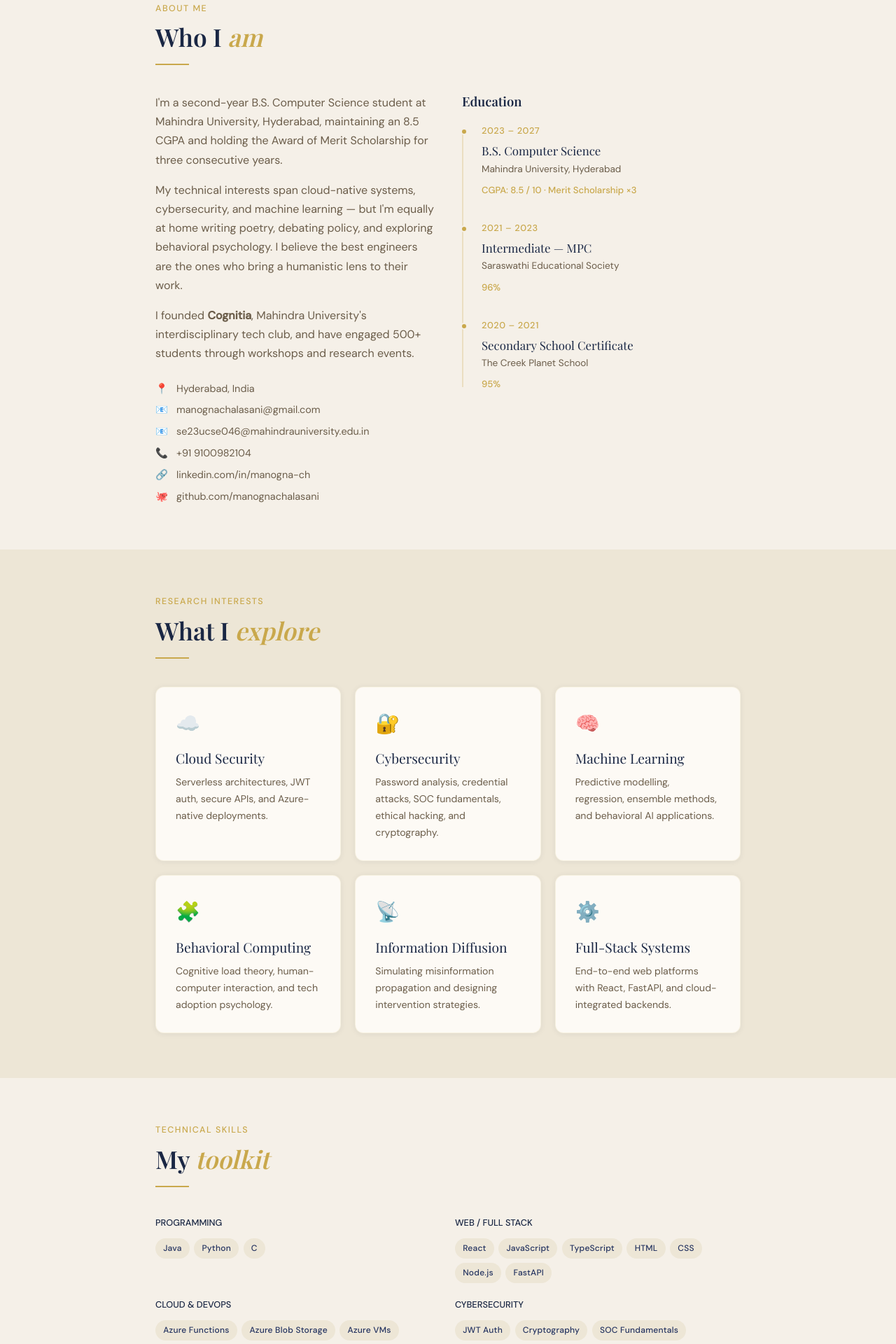
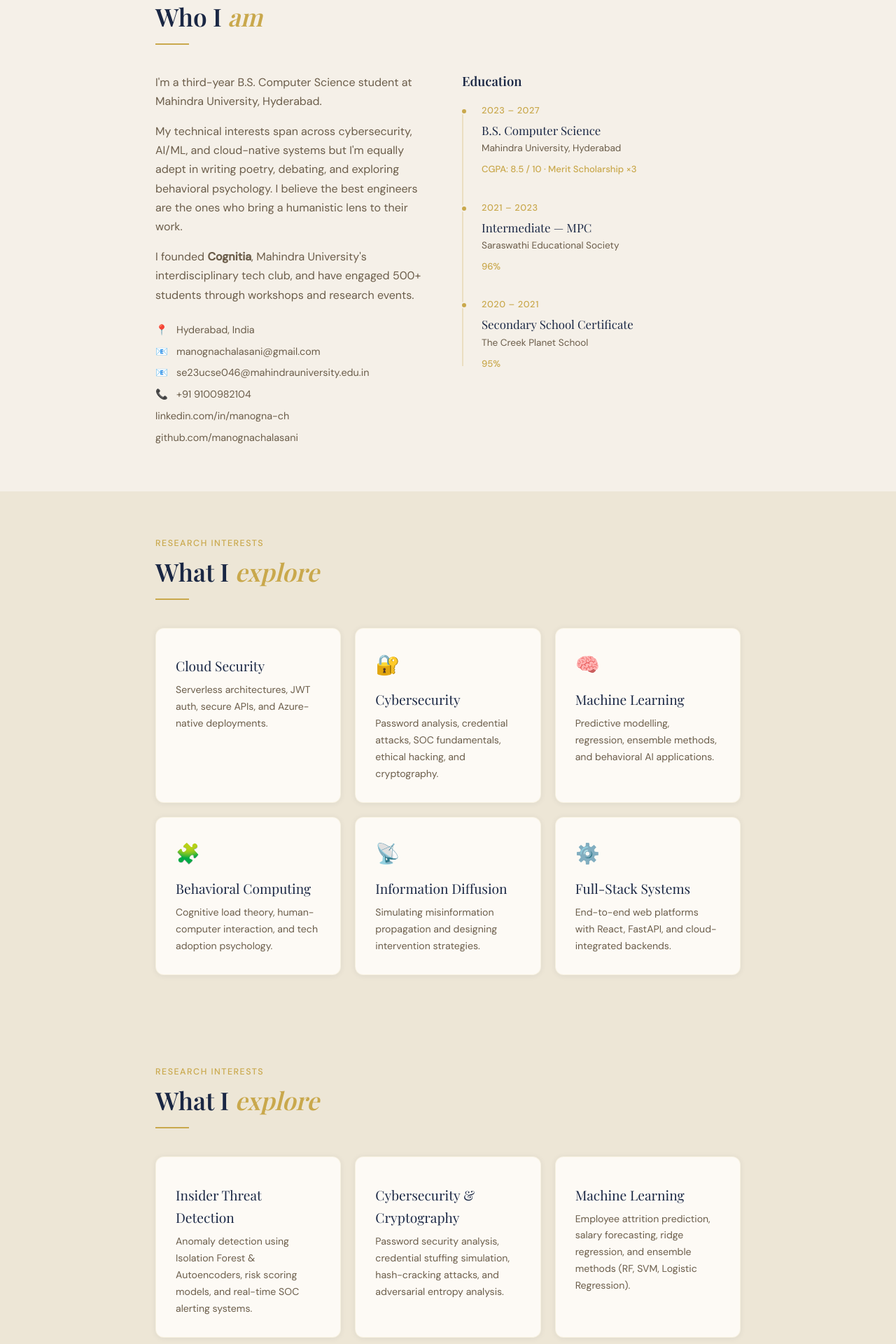
Before and after one commit to manognachalasani/portfolio, a React (Create React App) app: page / in a window 1280 px wide. Shown: the part 840-2760 px from the top of the page at 70% size. Built offline with nearby package versions, Linux system fonts and the light colour scheme; a web font is replaced by a local one.

Commit message:
modified home page pt 3

```diff
--- a/src/pages/Home.js
+++ b/src/pages/Home.js
@@ -4,18 +4,16 @@ import profilePhoto from '../assets/profile.jpeg';
 
 const skills = {
   'Programming': ['Java', 'Python', 'C'],
-  'Web / Full Stack': ['React', 'JavaScript', 'TypeScript', 'HTML', 'CSS', 'Node.js', 'FastAPI'],
+  'Web / Full Stack': ['React', 'JavaScript', 'TypeScript', 'HTML', 'CSS', 'Node.js', 'Express.js', 'FastAPI','REST APIs'],
   'Cloud & DevOps': ['Azure Functions', 'Azure Blob Storage', 'Azure VMs', 'AWS (Basics)', 'Docker'],
   'Cybersecurity': ['JWT Auth', 'Cryptography', 'SOC Fundamentals', 'Ethical Hacking', 'Wireshark'],
   'Databases': ['SQL', 'PostgreSQL', 'MongoDB'],
-  'Tools': ['Git', 'REST APIs', 'Linux', 'Postman', 'JIRA', 'draw.io'],
+  'Tools': ['Git', 'Linux', 'Postman', 'JIRA', 'draw.io', 'Morgan', 'Helmet.js'],
 };
 
 const stats = [
   { n: '8.5', label: 'CGPA / 10' },
   { n: '3×', label: 'Merit Scholarship' },
-  { n: '500+', label: 'Students Impacted' },
-  { n: '30+', label: 'Anthologies' },
 ];
 
 export default function Home() {
@@ -35,9 +33,8 @@ export default function Home() {
                 <em style={{ color: 'var(--gold-light)', fontStyle: 'italic' }}>Chalasani</em>
               </h1>
               <p style={{ color: 'rgba(255,255,255,0.72)', maxWidth: 560, fontSize: '1.05rem', marginBottom: '2rem', lineHeight: 1.75 }}>
-                CS undergraduate with a passion for cloud systems, cybersecurity, and full-stack development.
-                Builder, researcher, poet, and club founder — seeking a Summer Internship in Full-Stack Java
-                or Cybersecurity.
+                CS undergraduate with a passion for cybersecurity, AI/ML, cloud systems and full-stack development.
+                I am a Builder, researcher, poet, and club founder.
               </p>
               <div style={{ display: 'flex', gap: '0.75rem', flexWrap: 'wrap' }}>
                 <Link to="/projects" className="btn btn-gold">View Projects ↗</Link>
@@ -91,12 +88,11 @@ export default function Home() {
           <div className="grid-2" style={{ gap: '2.5rem', alignItems: 'start' }}>
             <div>
               <p style={{ color: 'var(--text-muted)', marginBottom: '1rem' }}>
-                I'm a second-year B.S. Computer Science student at Mahindra University, Hyderabad,
-                maintaining an 8.5 CGPA and holding the Award of Merit Scholarship for three consecutive years.
+                I'm a third-year B.S. Computer Science student at Mahindra University, Hyderabad.
               </p>
               <p style={{ color: 'var(--text-muted)', marginBottom: '1rem' }}>
-                My technical interests span cloud-native systems, cybersecurity, and machine learning —
-                but I'm equally at home writing poetry, debating policy, and exploring behavioral psychology.
+                My technical interests span across cybersecurity, AI/ML, and cloud-native systems
+                but I'm equally adept in writing poetry, debating, and exploring behavioral psychology.
                 I believe the best engineers are the ones who bring a humanistic lens to their work.
               </p>
               <p style={{ color: 'var(--text-muted)', marginBottom: '1.5rem' }}>
@@ -109,8 +105,8 @@ export default function Home() {
                   ['📧', 'manognachalasani@gmail.com'],
                   ['📧', 'se23ucse046@mahindrauniversity.edu.in'],
                   ['📞', '+91 9100982104'],
-                  ['🔗', 'linkedin.com/in/manogna-ch'],
-                  ['🐙', 'github.com/manognachalasani'],
+                  [ 'linkedin.com/in/manogna-ch'],
+                  ['github.com/manognachalasani'],
                 ].map(([icon, val]) => (
                   <div key={val} style={{ display: 'flex', gap: '0.75rem', fontSize: '0.9rem', color: 'var(--text-muted)' }}>
                     <span>{icon}</span><span>{val}</span>
@@ -150,7 +146,7 @@ export default function Home() {
           <hr className="section-rule" />
           <div className="grid-3">
             {[
-              { title: 'Cloud Security', desc: 'Serverless architectures, JWT auth, secure APIs, and Azure-native deployments.', icon: '☁️' },
+              { title: 'Cloud Security', desc: 'Serverless architectures, JWT auth, secure APIs, and Azure-native deployments.'},
               { title: 'Cybersecurity', desc: 'Password analysis, credential attacks, SOC fundamentals, ethical hacking, and cryptography.', icon: '🔐' },
               { title: 'Machine Learning', desc: 'Predictive modelling, regression, ensemble methods, and behavioral AI applications.', icon: '🧠' },
               { title: 'Behavioral Computing', desc: 'Cognitive load theory, human-computer interaction, and tech adoption psychology.', icon: '🧩' },
@@ -167,19 +163,51 @@ export default function Home() {
         </div>
       </section>
 
-      {/* ── Technical Skills ── */}
-      <section style={{ padding: '4rem 0' }}>
+      {/* ── Research Interests ── */}
+<section style={{ background: 'var(--cream-dark)', padding: '4rem 0' }}>
   <div className="container">
-          <p className="section-eyebrow">Technical Skills</p>
-          <h2 className="section-title">My <em>toolkit</em></h2>
+    <p className="section-eyebrow">Research Interests</p>
+    <h2 className="section-title">What I <em>explore</em></h2>
     <hr className="section-rule" />
-          <div className="grid-2">
-            {Object.entries(skills).map(([cat, items]) => (
-              <div key={cat}>
-                <p style={{ fontSize: '0.8rem', fontWeight: 500, letter_spacing: '0.08em', textTransform: 'uppercase', color: 'var(--navy)', marginBottom: '0.6rem' }}>{cat}</p>
-                <div className="tags">
-                  {items.map(s => <span className="tag" key={s}>{s}</span>)}
-                </div>
+    <div className="grid-3">
+      {[
+        {
+          title: 'Insider Threat Detection',
+          desc: 'Anomaly detection using Isolation Forest & Autoencoders, risk scoring models, and real-time SOC alerting systems.'
+        },
+        {
+          title: 'Cybersecurity & Cryptography',
+          desc: 'Password security analysis, credential stuffing simulation, hash-cracking attacks, and adversarial entropy analysis.'
+        },
+        {
+          title: 'Machine Learning',
+          desc: 'Employee attrition prediction, salary forecasting, ridge regression, and ensemble methods (RF, SVM, Logistic Regression).'
+        },
+        {
+          title: 'Cloud-Native & Serverless',
+          desc: 'Azure Functions, serverless architecture, JWT auth, secure APIs, and scalable cloud storage with Azure Blob.'
+        },
+        {
+          title: 'Information Diffusion',
+          desc: 'Simulating real vs fake news propagation, intervention strategies, and analyzing misinformation spread dynamics.'
+        },
+        {
+          title: 'Full-Stack & Backend Systems',
+          desc: 'Express.js + TypeScript, JWT auth, role-based access, real-time availability, and automated email workflows.'
+        },
+        {
+          title: 'AI & LLM Applications',
+          desc: 'Few-shot prompt engineering, text reconstruction with Google Gemini, and contextual web search integration.'
+        },
+        {
+          title: 'Behavioral Computing',
+          desc: 'Cognitive load theory, HCI, tech adoption psychology, and role-based access deviation analysis.'
+        },
+      ].map(r => (
+        <div className="card" key={r.title}>
+          <div style={{ fontSize: '1.75rem', marginBottom: '0.6rem' }}>{r.icon}</div>
+          <div className="card-title">{r.title}</div>
+          <p style={{ fontSize: '0.88rem', color: 'var(--text-muted)' }}>{r.desc}</p>
         </div>
       ))}
     </div>
```
Lines whose indentation alone changed are shown as unchanged.
